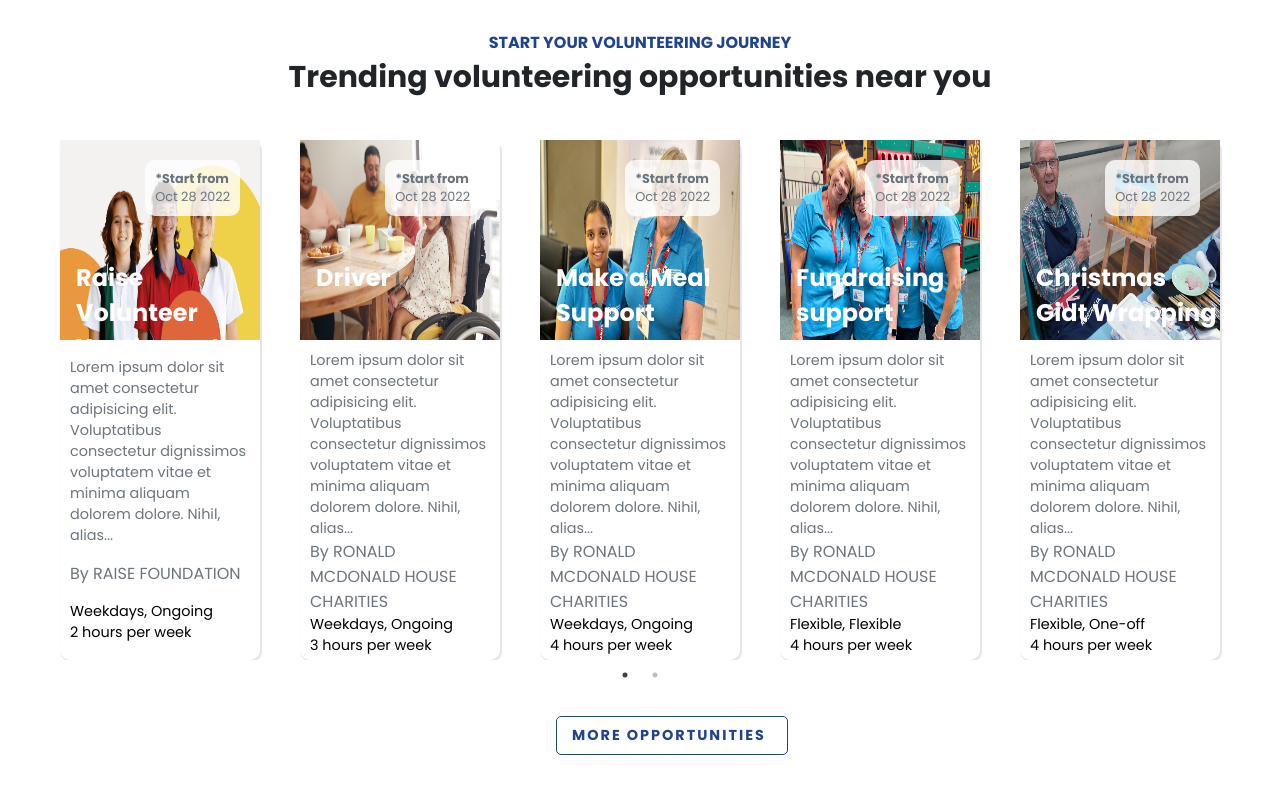
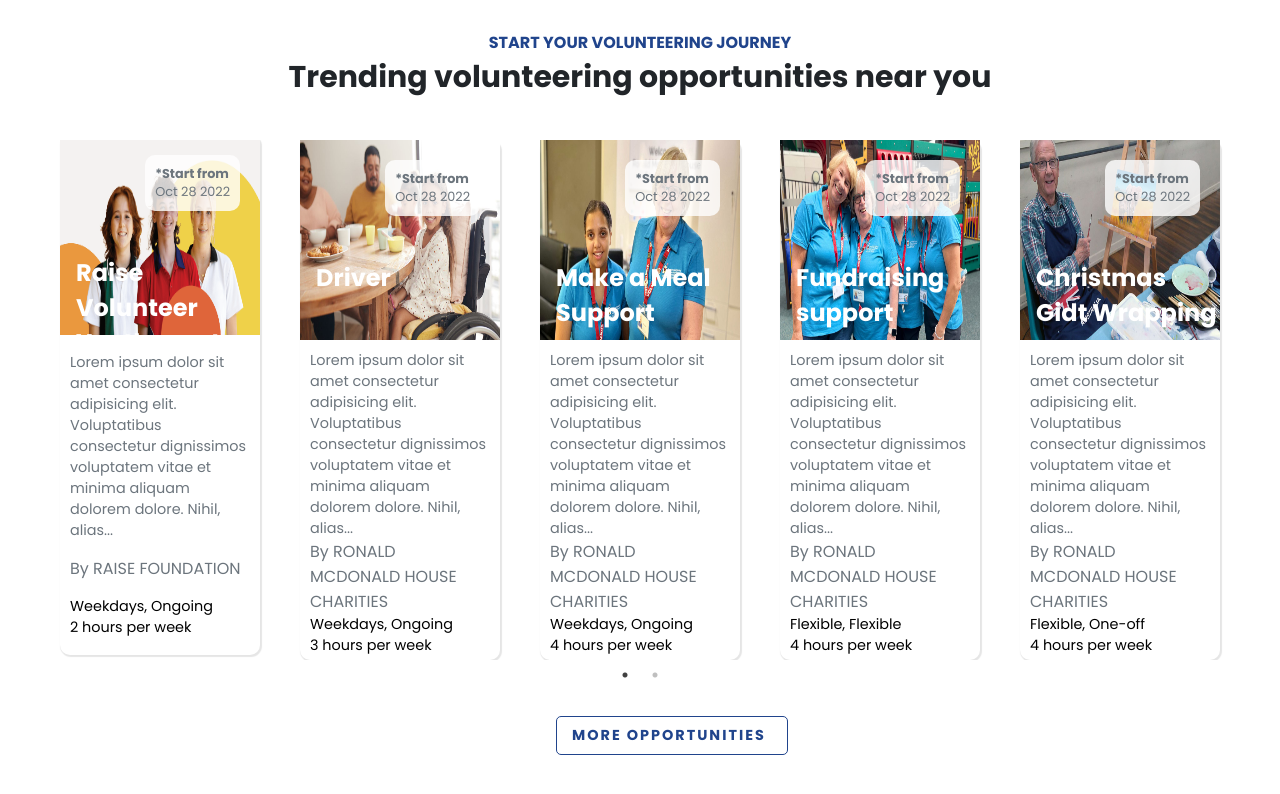
Before and after one commit to SophiaNSL/freddymatch-homepage, a React (Create React App) app: page / in a window 1280 px wide. In both pictures the pointer is over the element 160 px from the left and 1282 px from the top of the page. Shown: the part 882-1676 px from the top of the page. Built offline with nearby package versions, Linux system fonts and the light colour scheme; the HTML template or start-up script is replaced by a standard one.

Commit message:
modifed the carousel

```diff
--- a/src/index.css
+++ b/src/index.css
@@ -18,6 +18,10 @@ body {
     box-shadow: 1px 1px 1px 1px rgba(0,0,0,0.1);
     border-radius: 10px;
     cursor: pointer;
+    transition: 0.4s;
+}
+.c-card:hover{
+    transform: translateY(-5px);
 }
 .c-top{
     height: 200px;
```
